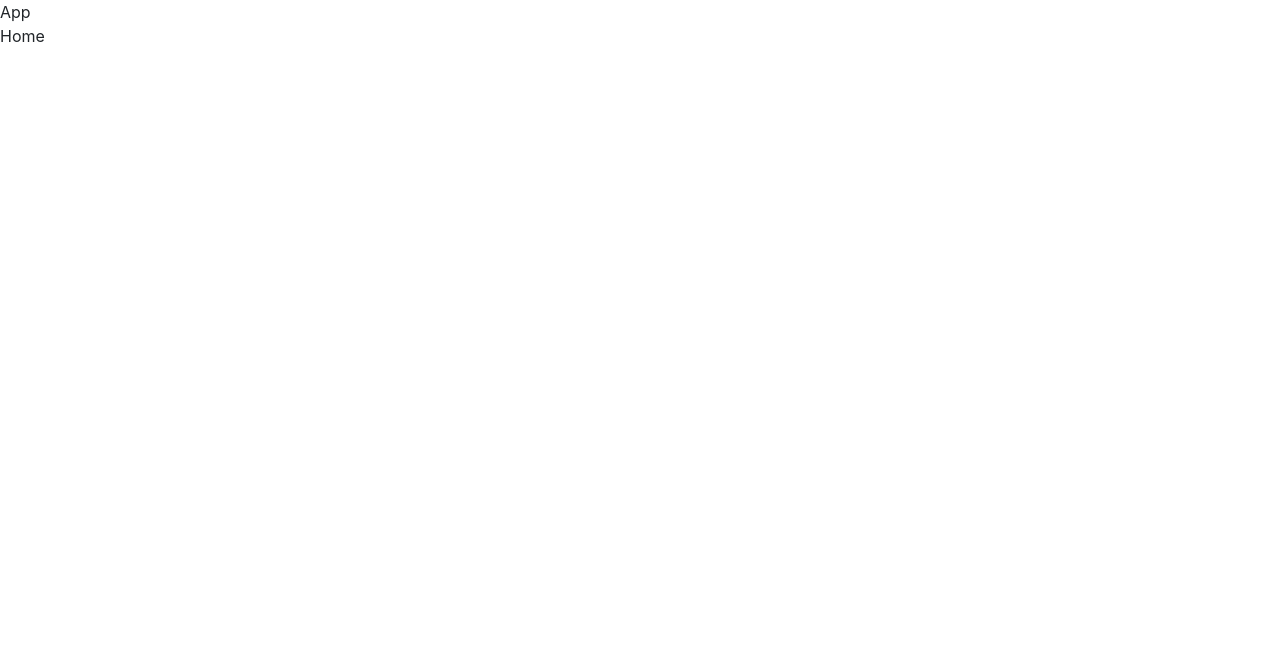
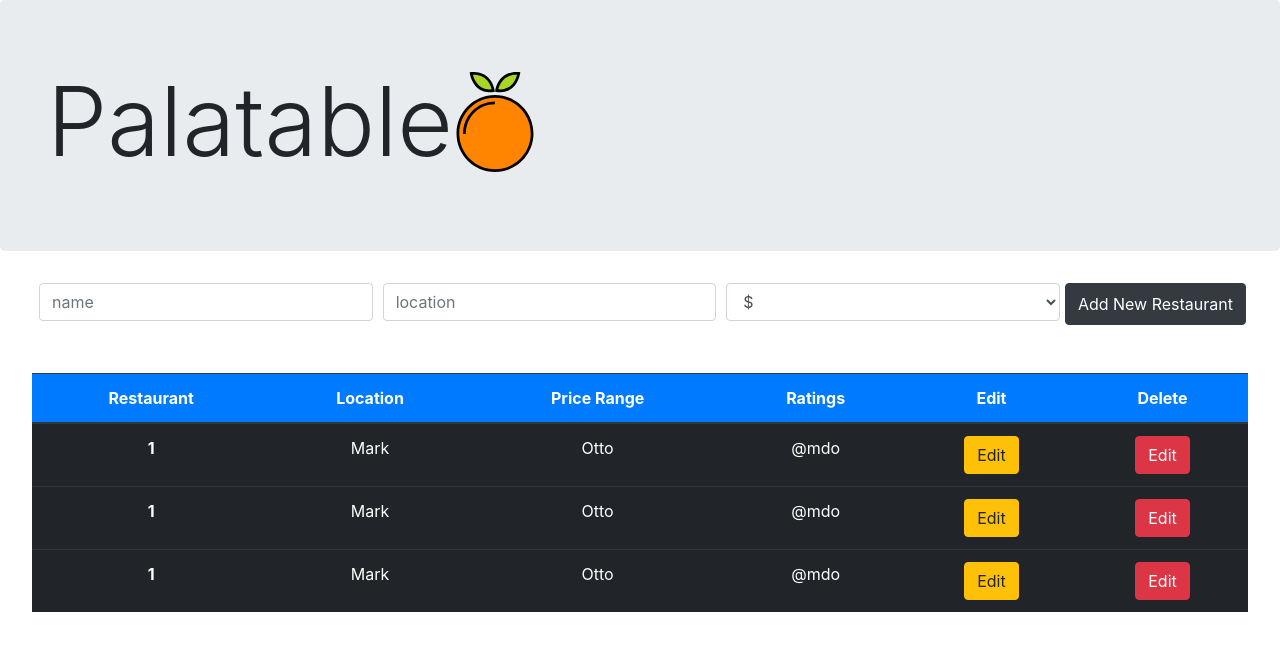
Before and after one commit to NikoIcardo/Palatable, a React (Create React App) app in the folder client/: page / in a window 1280 px wide. Shown: the top 650 px of the page. Built offline with nearby package versions, Linux system fonts and the light colour scheme.

Commit message:
Add Header, add Restaurant Form and a Restaurant List Table to the Home Page.

```diff
--- a/client/src/App.js
+++ b/client/src/App.js
@@ -8,7 +8,6 @@ import UpdateRestaurant from './routes/UpdateRestaurant';
 class App extends Component {
   render = () => (
     <div>
-      <div>App</div>
       <Router>
         <Switch>
           <Route exact path="/" component={Home} />
--- /dev/null
+++ b/client/src/components/AddRestaurant.js
@@ -0,0 +1,51 @@
+import React, { Component } from 'react';
+
+class AddRestaurant extends Component {
+  render = () => (
+    <div className="m-4">
+      <form>
+        <div className="form-row ">
+          <div className="col-xs-12 col-sm mb-1">
+            <input
+              type="text"
+              className="form-control"
+              name=""
+              placeholder="name"
+              onChange=""
+            />
+          </div>
+          <div className="col-xs-12 col-sm mb-1">
+            <input
+              type="text"
+              className="form-control"
+              name=""
+              placeholder="location"
+              onChange=""
+            />
+          </div>
+          <div className="col-xs-12 col-sm mb-1">
+            <select
+              type="text"
+              className="form-control mr-sm-2"
+              name=""
+              placeholder=""
+              onChange="location"
+            >
+              <option disabled>Price Range</option>
+              <option value="1">$</option>
+              <option value="2">$$</option>
+              <option value="3">$$$</option>
+              <option value="4">$$$$</option>
+              <option value="5">$$$$$</option>
+            </select>
+          </div>
+          <button type="submit" className="btn btn-dark">
+            Add New Restaurant
+          </button>
+        </div>
+      </form>
+    </div>
+  );
+}
+
+export default AddRestaurant;
--- /dev/null
+++ b/client/src/components/Header.js
@@ -0,0 +1,16 @@
+import React, { Component } from 'react';
+
+class Header extends Component {
+  render = () => (
+    <div className="row jumbotron">
+      <div className="col-2">
+        <h1 className="display-1 d-none d-sm-block">Palatable</h1>
+      </div>
+      <div className="p-2 col-4 offset-sm-6 offset-md-4 offset-xl-2 ">
+        <img src="orange.svg" alt="logo" width="100px" />
+      </div>
+    </div>
+  );
+}
+
+export default Header;
--- /dev/null
+++ b/client/src/components/RestaurantList.js
@@ -0,0 +1,62 @@
+import React, { Component } from 'react';
+
+class RestaurantList extends Component {
+  render = () => (
+    <div className="row">
+      <div className="col mx-2 p-4 text-center">
+        <table class="table table-dark table-hover">
+          <thead>
+            <tr className="bg-primary">
+              <th scope="col">Restaurant</th>
+              <th scope="col">Location</th>
+              <th scope="col">Price Range</th>
+              <th scope="col">Ratings</th>
+              <th scope="col">Edit</th>
+              <th scope="col">Delete</th>
+            </tr>
+          </thead>
+          <tbody>
+            <tr>
+              <th scope="row">1</th>
+              <td>Mark</td>
+              <td>Otto</td>
+              <td>@mdo</td>
+              <td>
+                <button className="btn btn-warning">Edit</button>
+              </td>
+              <td>
+                <button className="btn btn-danger">Edit</button>
+              </td>
+            </tr>
+            <tr>
+              <th scope="row">1</th>
+              <td>Mark</td>
+              <td>Otto</td>
+              <td>@mdo</td>
+              <td>
+                <button className="btn btn-warning">Edit</button>
+              </td>
+              <td>
+                <button className="btn btn-danger">Edit</button>
+              </td>
+            </tr>
+            <tr>
+              <th scope="row">1</th>
+              <td>Mark</td>
+              <td>Otto</td>
+              <td>@mdo</td>
+              <td>
+                <button className="btn btn-warning">Edit</button>
+              </td>
+              <td>
+                <button className="btn btn-danger">Edit</button>
+              </td>
+            </tr>
+          </tbody>
+        </table>
+      </div>
+    </div>
+  );
+}
+
+export default RestaurantList;
--- a/client/src/routes/Home.js
+++ b/client/src/routes/Home.js
@@ -1,7 +1,17 @@
 import React, { Component } from 'react';
 
+import Header from '../components/Header';
+import AddRestaurant from '../components/AddRestaurant';
+import RestaurantList from '../components/RestaurantList';
+
 class Home extends Component {
-  render = () => <div>Home</div>;
+  render = () => (
+    <div className="container-fluid">
+      <Header />
+      <AddRestaurant />
+      <RestaurantList />
+    </div>
+  );
 }
 
 export default Home;
```
Also changed, not shown: client/public/orange.svg (added).
